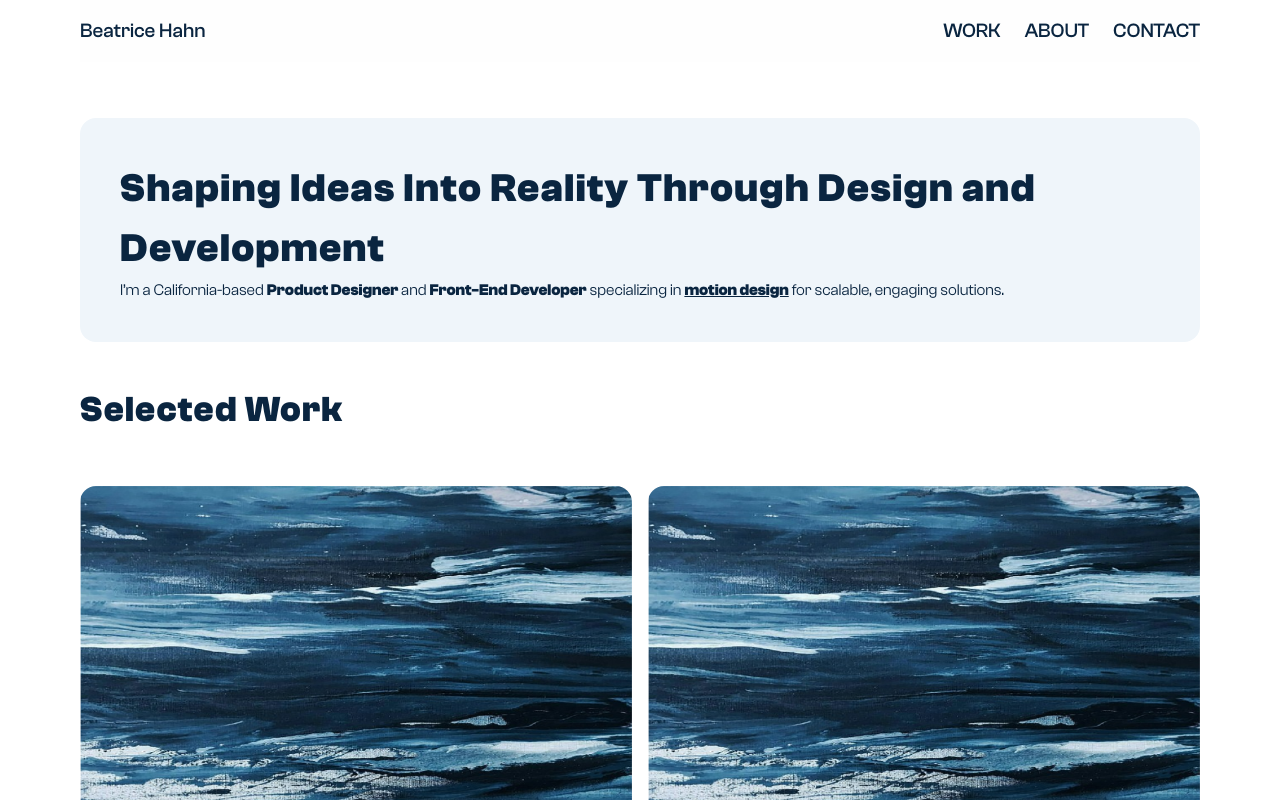
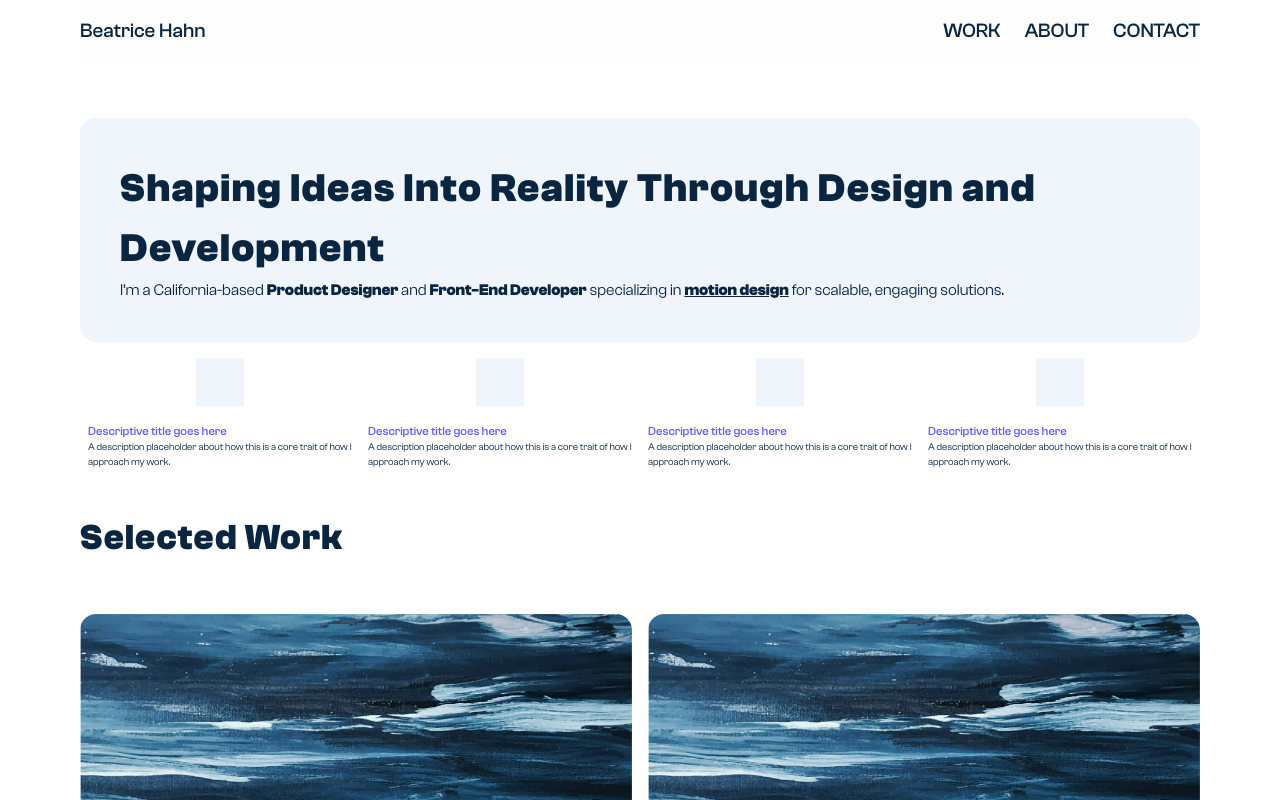
Before and after one commit to beatricehahn/nextjs-portfolio, a Next.js app: page / in a window 1280 px wide. Shown: the top 800 px of the page. Built offline with nearby package versions, Linux system fonts and the light colour scheme.

Commit message:
Setup Intro cards

```diff
--- a/app/page.tsx
+++ b/app/page.tsx
@@ -1,12 +1,13 @@
 //import Hero from "@/components/Hero";
 import { Hero2 } from "@/components/Hero2";
-//import Grid from "@/components/Grid";
+import IntroCards from "@/components/molecules/IntroCards";
 import { SelectedContent } from "@/components/organisms/SelectedContent";
 
 export default function Home() {
   return (
     <main className="relative flex justify-center items-center flex-col mx-[24px] md:mx-20">
       <Hero2 />
+      <IntroCards />
       <SelectedContent />
     </main>
   );
--- /dev/null
+++ b/components/atoms/IntroCard.tsx
@@ -0,0 +1,11 @@
+export const IntroCard = () => {
+  return (
+    <div className="flex flex-col p-[8px] items-center">
+        <div className="bg-blue-100 w-[48px] h-[48px] mb-4"></div>
+        <div>
+          <h6 className="text-left text-purple-bright">Descriptive title goes here</h6>
+          <p className="text-left text-[10px]">A description placeholder about how this is a core trait of how I approach my work.</p>
+        </div>
+    </div>
+  )
+}
--- /dev/null
+++ b/components/molecules/IntroCards.tsx
@@ -0,0 +1,14 @@
+import { IntroCard } from "../atoms/IntroCard"
+
+const IntroCards = () => {
+  return (
+    <div className="flex">
+      <IntroCard />
+      <IntroCard />
+      <IntroCard />
+      <IntroCard />
+    </div>
+  )
+}
+
+export default IntroCards
```
